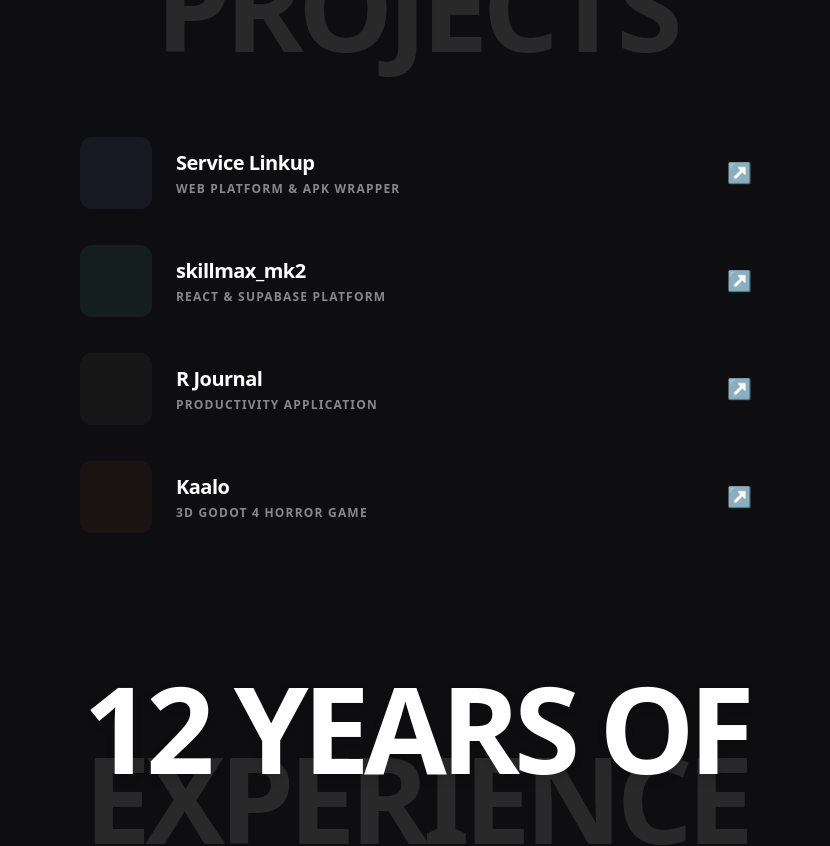
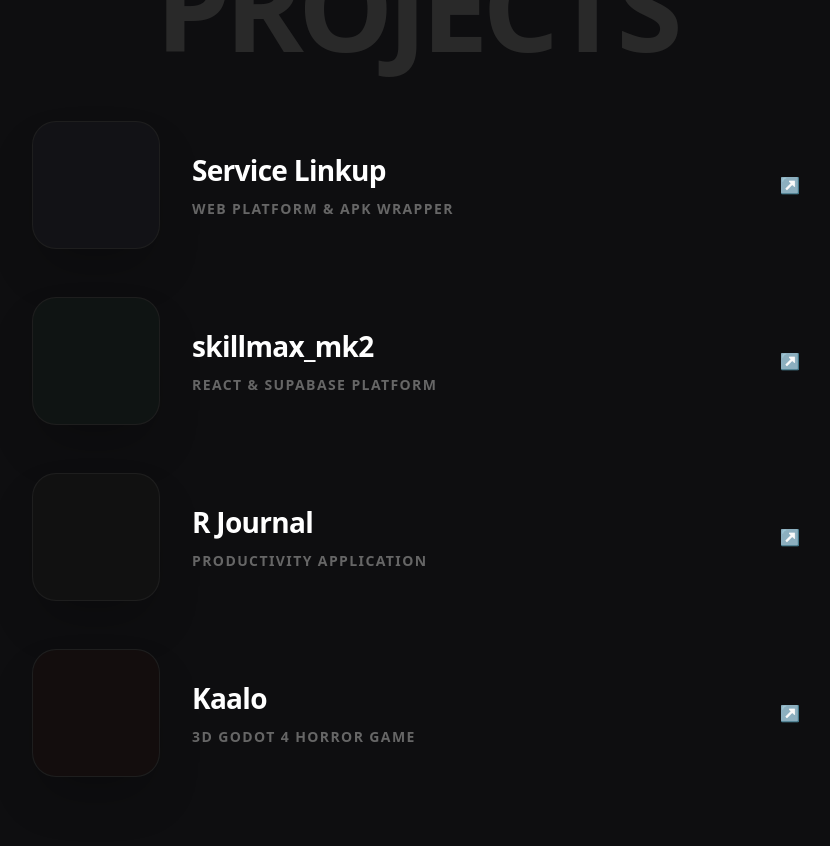
Before and after one commit to Ravjit-singh/portfolio, a Next.js app: page / in a window 1280 px wide. Shown: the part 1700-2546 px from the top of the page, without its empty margins (224-1054 px from the left). Built offline with nearby package versions, Linux system fonts and the light colour scheme.

Commit message:
made the portfolio part

```diff
--- a/app/page.tsx
+++ b/app/page.tsx
@@ -104,58 +104,58 @@
       </section>
 
       {/* 6. Projects List */}
-      <section className="w-full max-w-2xl mx-auto flex flex-col gap-1">
+      <section className="w-full max-w-3xl mx-auto flex flex-col gap-8 md:gap-12">
 
-        <div className="group flex items-center justify-between p-3 md:p-4 -mx-4 rounded-2xl hover:bg-[#161616] transition-colors duration-300 cursor-pointer">
-          <div className="flex items-center gap-5 md:gap-6">
-            <div className="w-14 h-14 md:w-[4.5rem] md:h-[4.5rem] bg-[#1a1a1a] rounded-xl flex-shrink-0 relative overflow-hidden">
-               <div className="absolute inset-0 bg-indigo-500/30 mix-blend-overlay"></div>
+        <div className="group flex items-center justify-between cursor-pointer">
+          <div className="flex items-center gap-6 md:gap-8">
+            <div className="w-20 h-20 md:w-32 md:h-32 bg-[#121212] rounded-2xl md:rounded-[1.5rem] flex-shrink-0 relative overflow-hidden border border-white/5 shadow-2xl">
+               <div className="absolute inset-0 bg-indigo-500/20 mix-blend-overlay"></div>
             </div>
             <div className="flex flex-col justify-center">
-              <h4 className="text-white text-lg md:text-xl font-bold tracking-tight mb-1 group-hover:text-[#fc5a2a] transition-colors">Service Linkup</h4>
-              <p className="text-[#888] text-[0.7rem] md:text-xs font-bold uppercase tracking-widest">Web platform & APK wrapper</p>
+              <h4 className="text-white text-xl md:text-[1.75rem] font-bold tracking-tight mb-1 md:mb-2 group-hover:text-[#fc5a2c] transition-colors">Service Linkup</h4>
+              <p className="text-[#666] text-xs md:text-sm font-semibold uppercase tracking-widest">Web platform & APK wrapper</p>
             </div>
           </div>
-          <div className="text-[#fc5a2a] text-lg md:text-xl transition-transform duration-300 group-hover:-translate-y-1 group-hover:translate-x-1 font-bold">↗</div>
+          <div className="text-[#fc5a2c] text-sm md:text-base font-bold transition-transform duration-300 group-hover:-translate-y-1 group-hover:translate-x-1">↗</div>
         </div>
 
-        <div className="group flex items-center justify-between p-3 md:p-4 -mx-4 rounded-2xl hover:bg-[#161616] transition-colors duration-300 cursor-pointer">
-          <div className="flex items-center gap-5 md:gap-6">
-            <div className="w-14 h-14 md:w-[4.5rem] md:h-[4.5rem] bg-[#1a1a1a] rounded-xl flex-shrink-0 relative overflow-hidden">
-              <div className="absolute inset-0 bg-teal-500/30 mix-blend-overlay"></div>
+        <div className="group flex items-center justify-between cursor-pointer">
+          <div className="flex items-center gap-6 md:gap-8">
+            <div className="w-20 h-20 md:w-32 md:h-32 bg-[#121212] rounded-2xl md:rounded-[1.5rem] flex-shrink-0 relative overflow-hidden border border-white/5 shadow-2xl">
+              <div className="absolute inset-0 bg-teal-500/20 mix-blend-overlay"></div>
             </div>
             <div className="flex flex-col justify-center">
-              <h4 className="text-white text-lg md:text-xl font-bold tracking-tight mb-1 group-hover:text-[#fc5a2a] transition-colors">skillmax_mk2</h4>
-              <p className="text-[#888] text-[0.7rem] md:text-xs font-bold uppercase tracking-widest">React & Supabase platform</p>
+              <h4 className="text-white text-xl md:text-[1.75rem] font-bold tracking-tight mb-1 md:mb-2 group-hover:text-[#fc5a2c] transition-colors">skillmax_mk2</h4>
+              <p className="text-[#666] text-xs md:text-sm font-semibold uppercase tracking-widest">React & Supabase platform</p>
             </div>
           </div>
-          <div className="text-[#fc5a2a] text-lg md:text-xl transition-transform duration-300 group-hover:-translate-y-1 group-hover:translate-x-1 font-bold">↗</div>
+          <div className="text-[#fc5a2c] text-sm md:text-base font-bold transition-transform duration-300 group-hover:-translate-y-1 group-hover:translate-x-1">↗</div>
         </div>
 
-        <div className="group flex items-center justify-between p-3 md:p-4 -mx-4 rounded-2xl hover:bg-[#161616] transition-colors duration-300 cursor-pointer">
-          <div className="flex items-center gap-5 md:gap-6">
-            <div className="w-14 h-14 md:w-[4.5rem] md:h-[4.5rem] bg-[#1a1a1a] rounded-xl flex-shrink-0 relative overflow-hidden">
-              <div className="absolute inset-0 bg-zinc-600/30 mix-blend-overlay"></div>
+        <div className="group flex items-center justify-between cursor-pointer">
+          <div className="flex items-center gap-6 md:gap-8">
+            <div className="w-20 h-20 md:w-32 md:h-32 bg-[#121212] rounded-2xl md:rounded-[1.5rem] flex-shrink-0 relative overflow-hidden border border-white/5 shadow-2xl">
+              <div className="absolute inset-0 bg-zinc-600/20 mix-blend-overlay"></div>
             </div>
             <div className="flex flex-col justify-center">
-              <h4 className="text-white text-lg md:text-xl font-bold tracking-tight mb-1 group-hover:text-[#fc5a2a] transition-colors">R Journal</h4>
-              <p className="text-[#888] text-[0.7rem] md:text-xs font-bold uppercase tracking-widest">Productivity application</p>
+              <h4 className="text-white text-xl md:text-[1.75rem] font-bold tracking-tight mb-1 md:mb-2 group-hover:text-[#fc5a2c] transition-colors">R Journal</h4>
+              <p className="text-[#666] text-xs md:text-sm font-semibold uppercase tracking-widest">Productivity application</p>
             </div>
           </div>
-          <div className="text-[#fc5a2a] text-lg md:text-xl transition-transform duration-300 group-hover:-translate-y-1 group-hover:translate-x-1 font-bold">↗</div>
+          <div className="text-[#fc5a2c] text-sm md:text-base font-bold transition-transform duration-300 group-hover:-translate-y-1 group-hover:translate-x-1">↗</div>
         </div>
 
-        <div className="group flex items-center justify-between p-3 md:p-4 -mx-4 rounded-2xl hover:bg-[#161616] transition-colors duration-300 cursor-pointer">
-          <div className="flex items-center gap-5 md:gap-6">
-            <div className="w-14 h-14 md:w-[4.5rem] md:h-[4.5rem] bg-[#1a1a1a] rounded-xl flex-shrink-0 relative overflow-hidden">
+        <div className="group flex items-center justify-between cursor-pointer">
+          <div className="flex items-center gap-6 md:gap-8">
+            <div className="w-20 h-20 md:w-32 md:h-32 bg-[#121212] rounded-2xl md:rounded-[1.5rem] flex-shrink-0 relative overflow-hidden border border-white/5 shadow-2xl">
               <div className="absolute inset-0 bg-red-900/40 mix-blend-overlay"></div>
             </div>
             <div className="flex flex-col justify-center">
-              <h4 className="text-white text-lg md:text-xl font-bold tracking-tight mb-1 group-hover:text-[#fc5a2a] transition-colors">Kaalo</h4>
-              <p className="text-[#888] text-[0.7rem] md:text-xs font-bold uppercase tracking-widest">3D Godot 4 Horror Game</p>
+              <h4 className="text-white text-xl md:text-[1.75rem] font-bold tracking-tight mb-1 md:mb-2 group-hover:text-[#fc5a2c] transition-colors">Kaalo</h4>
+              <p className="text-[#666] text-xs md:text-sm font-semibold uppercase tracking-widest">3D Godot 4 Horror Game</p>
             </div>
           </div>
-          <div className="text-[#fc5a2a] text-lg md:text-xl transition-transform duration-300 group-hover:-translate-y-1 group-hover:translate-x-1 font-bold">↗</div>
+          <div className="text-[#fc5a2c] text-sm md:text-base font-bold transition-transform duration-300 group-hover:-translate-y-1 group-hover:translate-x-1">↗</div>
         </div>
 
       </section>
```
